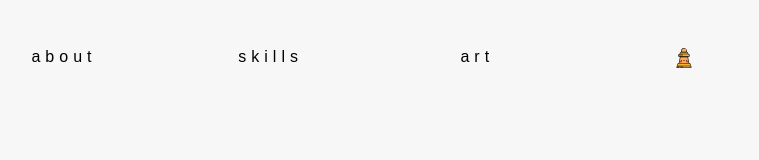
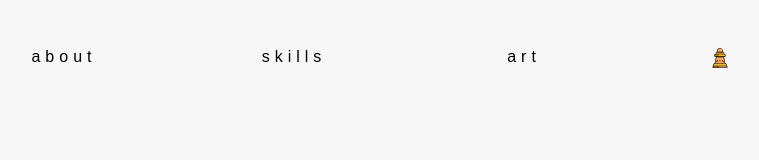
Before and after one commit to amadmonkey/portfolio, a React (Create React App) app: page / in a window 1280 px wide. Shown: the top 160 px of the page, without its empty margins (266-1025 px from the left). Built offline with nearby package versions, Linux system fonts and the light colour scheme; a web font is replaced by a local one.

Commit message:
added sr-only styles |

```diff
--- a/src/App.scss
+++ b/src/App.scss
@@ -159,3 +159,12 @@ button {
         animation: rotating 1s linear infinite;
     }
 }
+
+.sr-only {
+    height: 1px;
+    width: 1px;
+    overflow: hidden;
+    clip: rect(1px,1px,1px,1px);
+    position: absolute;
+    white-space: nowrap
+}
--- a/src/components/nav/nav.jsx
+++ b/src/components/nav/nav.jsx
@@ -9,7 +9,7 @@ const Nav = () => {
                 {NavList.nav.map((navItem, index) => {
                     const {id, title, label, isShown, isEnabled} = navItem;
                     return (
-                        isShown && isEnabled && <li key={index}><span id={id + '_CLICK'}><button id={id} className={id}>{label ? label : title}</button></span></li>
+                        isShown && isEnabled && <li key={index}><span id={id + '_CLICK'}><button id={id} className={id}>{label ? label : title}</button><span class="sr-only">{label ? label : title}</span></span></li>
                     )
                 })}
             </ul>
--- a/src/components/nav/nav.scss
+++ b/src/components/nav/nav.scss
@@ -42,6 +42,7 @@ nav {
                 position: relative;
                 @include transition(0.2s);
                 svg {
+                    pointer-events: none;
                     height: 20px;
                     width: 20px;
                 }
@@ -96,6 +97,9 @@ nav {
                     display: none;
                 }
             }
+            &:last-child {
+                width: 30px;
+            }
         }
         @include small {
             flex-direction: column;
```
